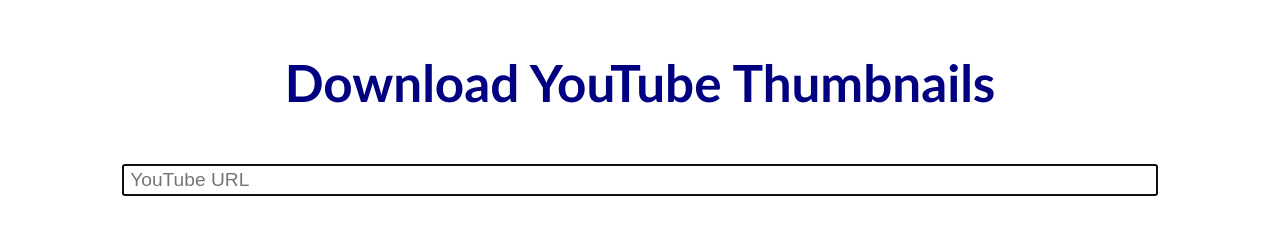
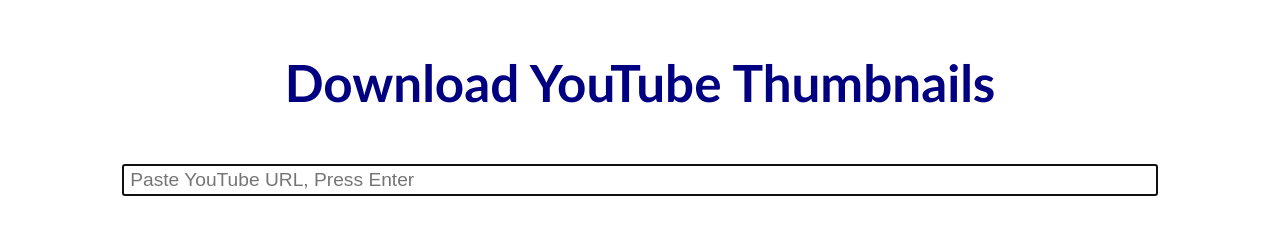
Before and after one commit to xironeheate/yt-thumbnail-dl, a plain HTML site: page index.html in a window 1280 px wide. Drawn offline with Linux system fonts and the light colour scheme.

Commit message:
Update index.html

```diff
--- a/index.html
+++ b/index.html
@@ -11,7 +11,7 @@
 	<body>
 		<p align="center" style="font-size:4vw; font-weight:900; color:navy;">Download YouTube Thumbnails</p>
 		<div align="center">
-			<input style="width:80vw; padding-left:0.5vw; height: 2vw; font-size: 1.5vw" placeholder="YouTube URL" id="inputBox" autofocus>
+			<input style="width:80vw; padding-left:0.5vw; height: 2vw; font-size: 1.5vw" placeholder="Paste YouTube URL, Press Enter" id="inputBox" autofocus>
 		</div>
 
 		<div align="center" style="font-size:1.5vw;">
```
